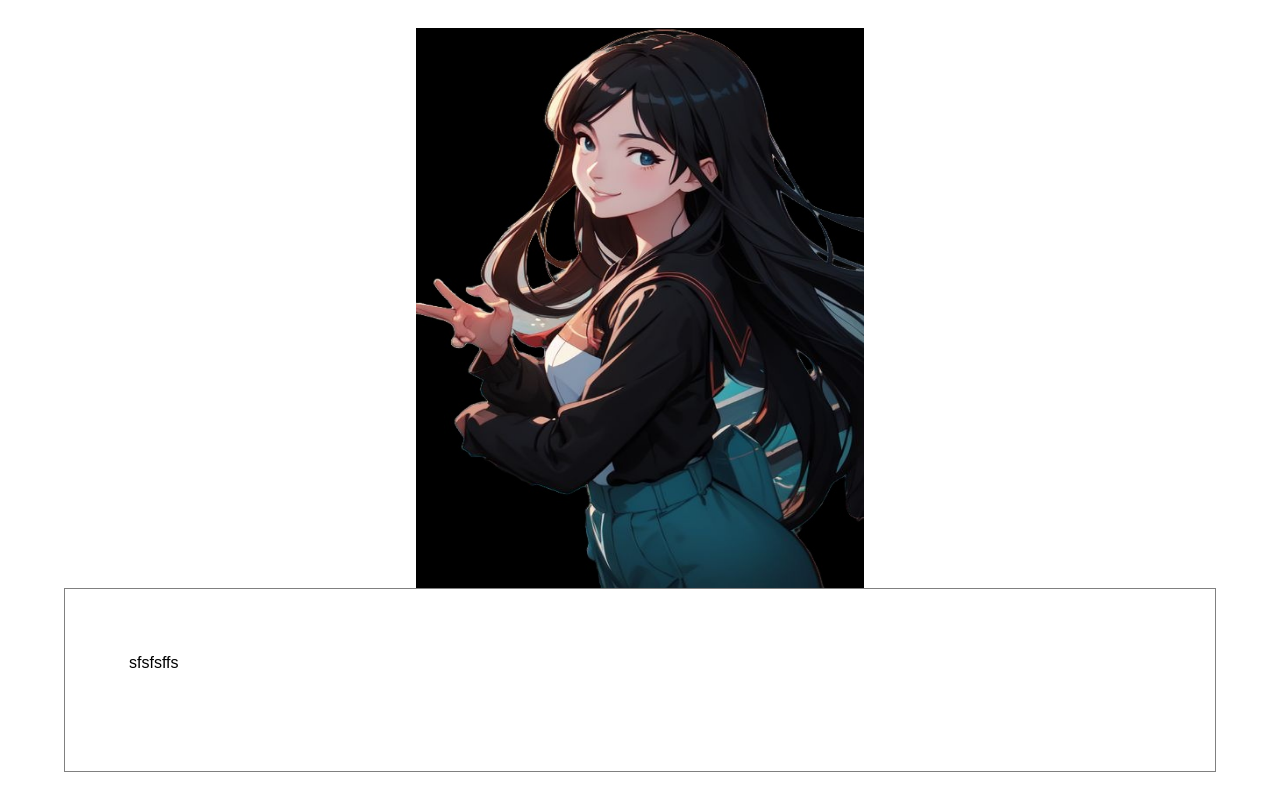
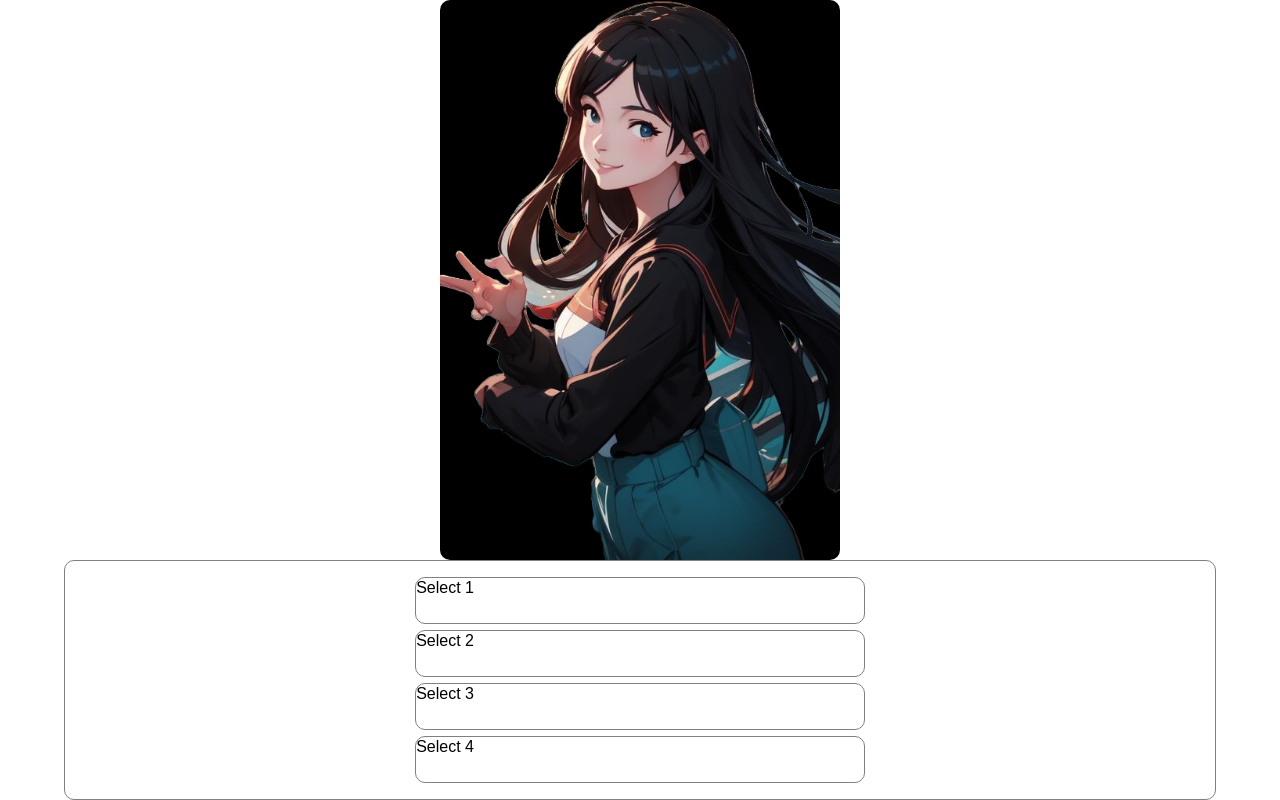
Before and after one commit to bagle-ggul/Bagel-Frontend, a React (Create React App) app: page /start in a window 1280 px wide. Built offline with nearby package versions, Linux system fonts and the light colour scheme.

Commit message:
버튼 선택지

```diff
--- a/package.json
+++ b/package.json
@@ -10,6 +10,7 @@
     "react-dom": "^18.3.1",
     "react-router-dom": "^6.23.1",
     "react-scripts": "5.0.1",
+    "recoil": "^0.7.7",
     "styled-components": "^6.1.11",
     "web-vitals": "^2.1.4"
   },
--- a/src/components/SelectPageComponent.jsx
+++ b/src/components/SelectPageComponent.jsx
@@ -1,4 +1,3 @@
-
 import styled from "styled-components";
 
 const StyledBackGround = styled.div`
@@ -14,31 +13,48 @@ const StyledBackGround = styled.div`
 `;
 
 const StyledCharacterBackground = styled.div`
-  width: 35%;
-  height: 70%;
+  width: 25rem;
+  height: 35rem;
   img {
     width: 100%;
     height: 100%;
     z-index: 10;
+    border-radius: 10px;
   }
+
 `;
 
 const StyledTextWrap = styled.div`
   width: 90%;
-  height: 23%;
+  height: 40%;
   background-color: white;
-  border: 10px;
-  padding: 5%;
+  border-radius: 10px;
+  padding: 1%;
   border: 1px solid grey;
+  display: flex;
+  flex-direction: column;
+  align-items: center;
 `;
 
-function SelectPageComponent({ backgroundImage, characterImage }) {
+const StyledSelectButton = styled.div`
+  height: 30%;
+  width: 40%;
+  border-radius: 10px;
+  border: 1px solid grey;
+  margin: 0.3%;
+`;
+
+function SelectPageComponent({ backgroundImage, characterImage, buttonSelects }) {
   return (
     <StyledBackGround bgImage={backgroundImage}>
       <StyledCharacterBackground>
         <img src={characterImage} alt="Character" />
       </StyledCharacterBackground>
-      <StyledTextWrap>sfsfsffs</StyledTextWrap>
+      <StyledTextWrap>
+        {buttonSelects.map((select, index) => (
+          <StyledSelectButton key={index}>{select}</StyledSelectButton>
+        ))}
+      </StyledTextWrap>
     </StyledBackGround>
   );
 }
--- a/src/pages/Start.jsx
+++ b/src/pages/Start.jsx
@@ -1,10 +1,13 @@
 import SelectPageComponent from "../components/SelectPageComponent";
 
 function Start() {
+  const ButtonSelects = ["Select 1", "Select 2", "Select 3", "Select 4"];
+
   return (
     <SelectPageComponent
       //backgroundImage={"./img/Background.png"}
       characterImage={"./img/character.png"}
+      buttonSelects={ButtonSelects}
     ></SelectPageComponent>
   );
 }
```
Also changed, not shown: 1 other file (tests, documents, lock files or other folders).
